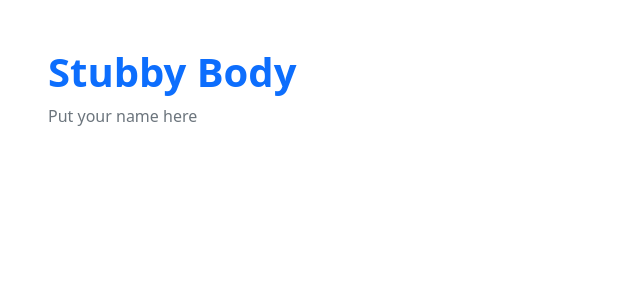
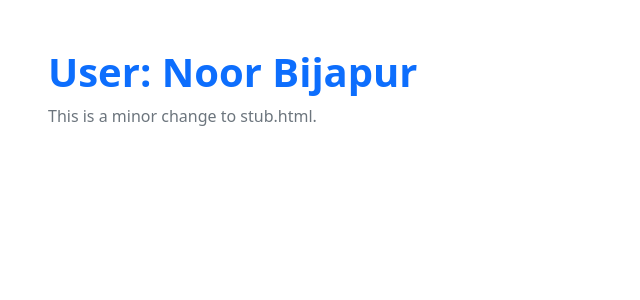
Before and after one commit to Unlqsting/pyproj, a Flask app: page /stub/ in a window 1280 px wide. Shown: the part 66-366 px from the top of the page, without its empty margins (0-640 px from the left). Run offline with Flask 2, Linux system fonts and the light colour scheme.

Commit message:
Minor stub change

```diff
--- a/templates/stub.html
+++ b/templates/stub.html
@@ -8,8 +8,8 @@
 {% block body %}
     <!- Try building a new body here, bootstrap is a wise choice ->
     <div class="px-5 py-5 mx-auto">
-        <h1 class="text-primary"><strong>Stubby Body</strong></h1>
-        <p class="text-secondary">Put your name here</p>
+        <h1 class="text-primary"><strong>User: Noor Bijapur</strong></h1>
+        <p class="text-secondary">This is a minor change to stub.html.</p>
     </div>
 {% endblock %}
 
```
